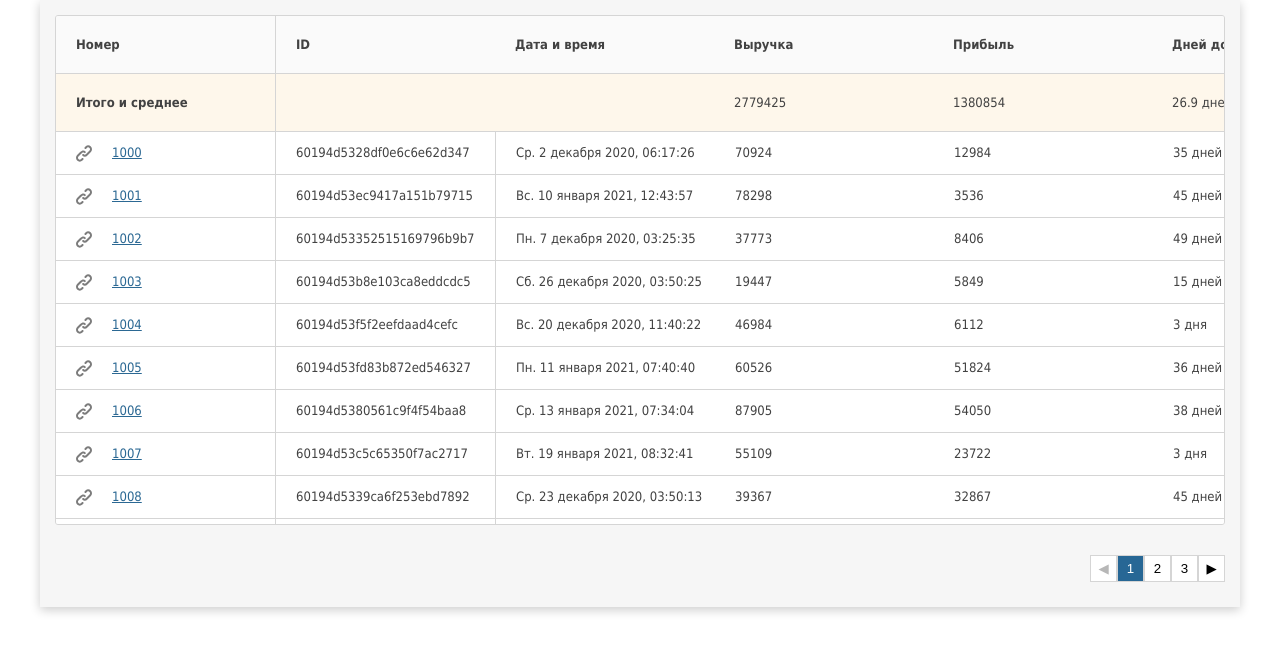
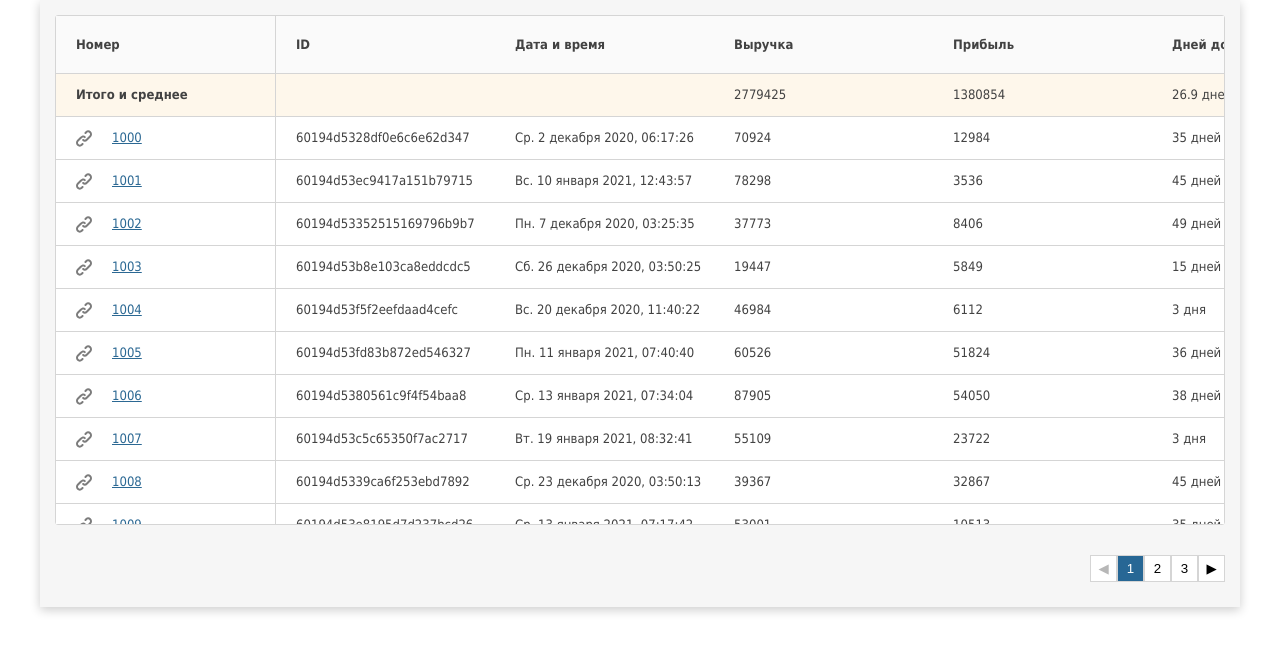
Before and after one commit to a413x/table2, a React (Create React App) app: page / in a window 1280 px wide. Shown: the top 652 px of the page. Built offline with nearby package versions, Linux system fonts and the light colour scheme.

Commit message:
Adjust styles

```diff
--- a/src/styles/Scrollbars.css
+++ b/src/styles/Scrollbars.css
@@ -1,10 +1,10 @@
-.table-container::-webkit-scrollbar {
+*::-webkit-scrollbar {
   width: 5px;
   height: 5px;
 }
-.table-container::-webkit-scrollbar-track {
+*::-webkit-scrollbar-track {
   background: #FAFAFA;
 }
-.table-container::-webkit-scrollbar-thumb{
+*::-webkit-scrollbar-thumb{
   background: #D5D5D5;
 }
--- a/src/styles/Table.css
+++ b/src/styles/Table.css
@@ -4,7 +4,6 @@
   margin: 0 15px;
   max-width: 1170px;
   max-height: 508px;
-  overflow: scroll;
   border: 1px solid #D5D5D5;
   border-radius: 3px;
 }
@@ -22,19 +21,16 @@ td, th{
   border-bottom: 1px solid #D5D5D5;
   background: white;
 }
-.total th:first-child{
-  font-weight: bold;
+
+.first-col, .table-body{
+  height: 407px;
 }
-
-th, tbody td:first-child{
-  position: -webkit-sticky;
-  position: sticky;
+.first-col{
+  border-right: 1px solid #D5D5D5;
+  flex: 1 1 220px;
+  overflow: hidden;
 }
-thead th:first-child, tbody td:first-child{
-  left: 0;
-  border-right: 1px solid #D5D5D5;
-  z-index: 2;
+.table-body{
+  flex: 1 1 952px;
+  overflow: scroll;
 }
-tbody td:first-child{
-  z-index: 1;
-}
--- a/src/styles/TableHead.css
+++ b/src/styles/TableHead.css
@@ -4,17 +4,22 @@
 thead img{
   margin-left: 3px;
 }
-thead th{
+.table-head{
+  overflow: hidden;
+}
+.header th{
   background: #FAFAFA;
-  top: 0;
+  height: 55px;
   user-select: none;
-}
-.table-head th{
-  height: 55px;
 }
 .total th{
   background: #FEF7EB;
   font-weight: normal;
-  top: 58px; /*second sticky top*/
   user-select: text;
 }
+.total th:first-child{
+  font-weight: bold;
+}
+table th:first-child{
+  border-right: 1px solid #D5D5D5;
+}
```
